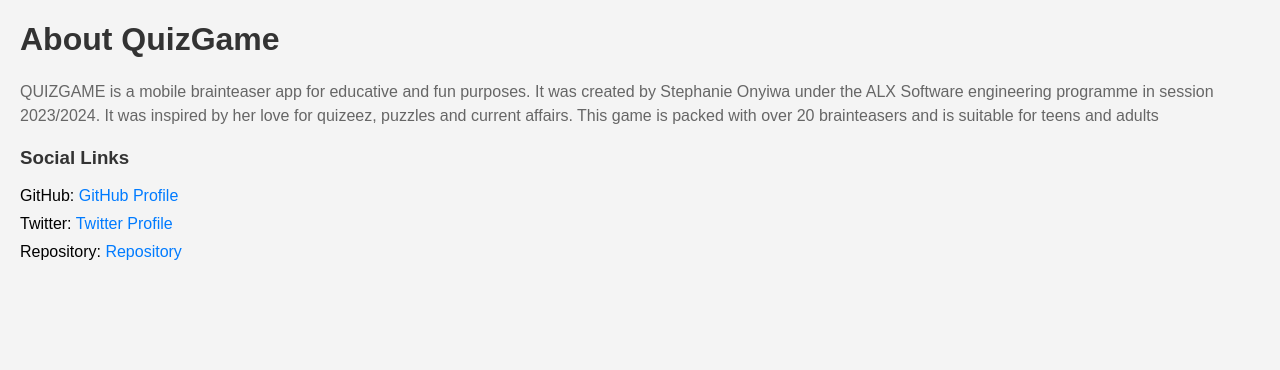
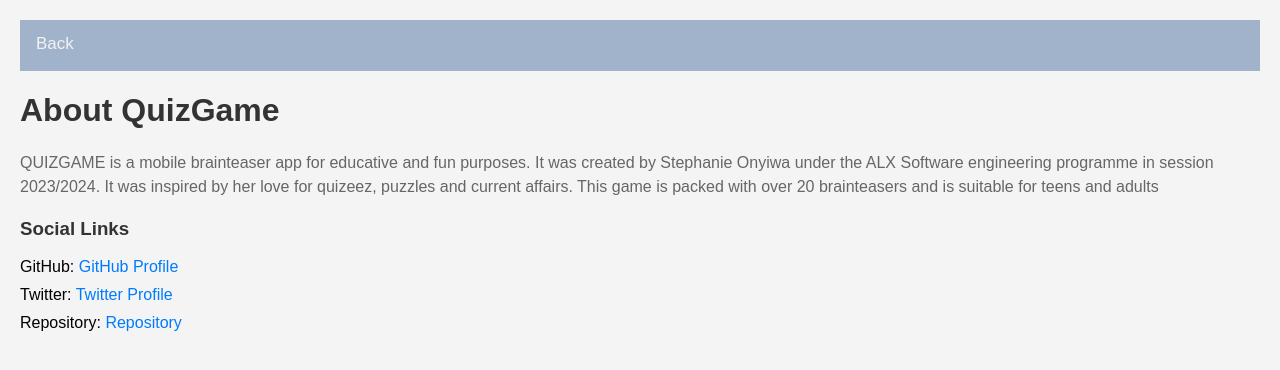
Before and after one commit to somanie1/QUIZGAME, a plain HTML site: page about.html in a window 1280 px wide. Drawn offline with Linux system fonts and the light colour scheme.

Commit message:
QUIZGAME

```diff
--- a/about.css
+++ b/about.css
@@ -4,6 +4,22 @@ body {
     padding: 0;
     background-color: #f4f4f4;
 }
+
+.topnav {
+    background-color: #a1b2cb;
+    overflow: hidden;
+  }
+
+.topnav a {
+    float: left;
+    display: block;
+    color: #f2f2f2;
+    text-align: center;
+    padding: 14px 16px;
+    text-decoration: none;
+    font-size: 17px;
+    border-bottom: 3px solid transparent;
+  }
 
 h1 {
     color: #333;
--- a/about.html
+++ b/about.html
@@ -7,6 +7,9 @@
     <title>About</title>
 </head>
 <body>
+	<div class="topnav">
+        <a href="index.html" class="active">Back</a>
+      </div>
     <h1>About QuizGame</h1>
     <p>QUIZGAME is a mobile brainteaser app for educative and fun purposes.
         It was created by Stephanie Onyiwa under the ALX Software engineering
```
